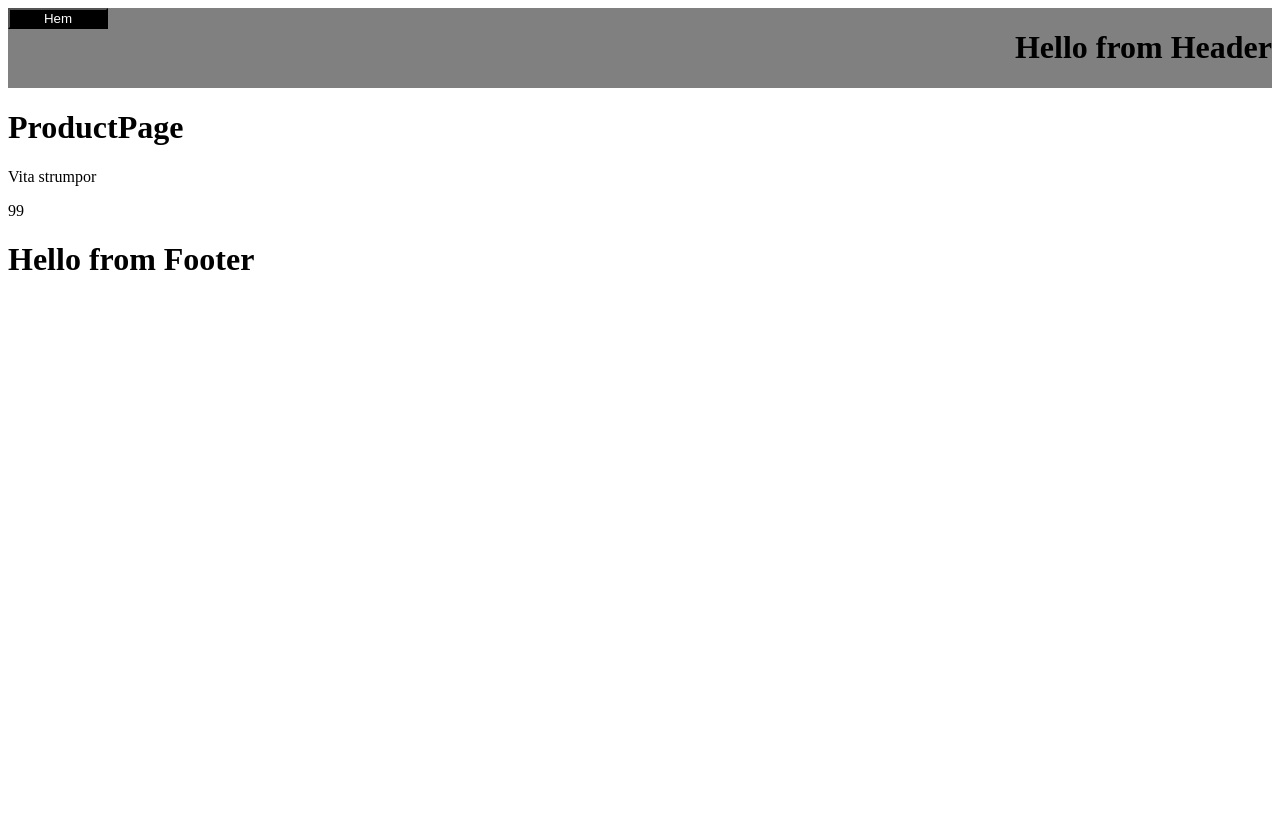
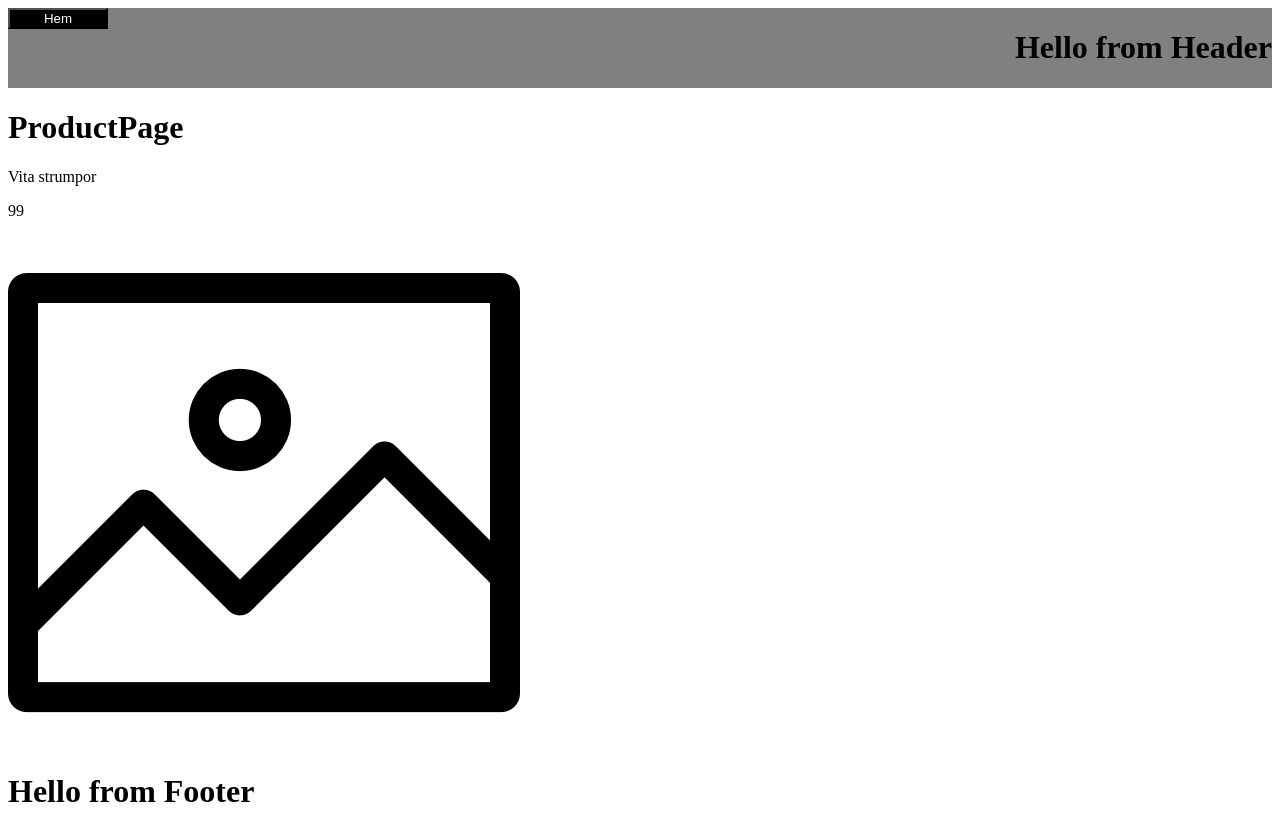
Before and after one commit to Navaas/individual-project-webbshop, a React (Vite) app: page /products/1 in a window 1280 px wide. Before the commit the page ends 800 px from the top, so only its background shows below. Built offline with nearby package versions, Linux system fonts and the light colour scheme.

Commit message:
Render image in productpage and modal

```diff
--- a/src/components/ProductModal.tsx
+++ b/src/components/ProductModal.tsx
@@ -44,7 +44,7 @@ export default function Modal(props: ModalType) {
               <>
                 <h2>{props.product.title}</h2>
                 <p>{props.product.price}</p>
-                <span>{props.image}</span>
+                <img src={props.product.image} alt="testimage" />
                 {/* Add more details here as needed */}
               </>
             )}
--- a/src/page/ProductPage.tsx
+++ b/src/page/ProductPage.tsx
@@ -20,7 +20,6 @@ function ProductPage() {
         {mockedProducts.map((product) => (
           <Link key={product.id} to={"/products/" + product.id}>
             <p onClick={toggle}>{product.title}</p>
-            <span>{product.image}</span>
           </Link>
         ))}
       </div>
@@ -32,6 +31,7 @@ function ProductPage() {
       <h1>ProductPage</h1>
       <p>{product.title}</p>
       <p>{product.price}</p>
+      <img src={product.image} alt="testimage" />
       <div>
         {/* <button onClick={toggle}>Open Modal </button> */}
         <ProductModal
```
